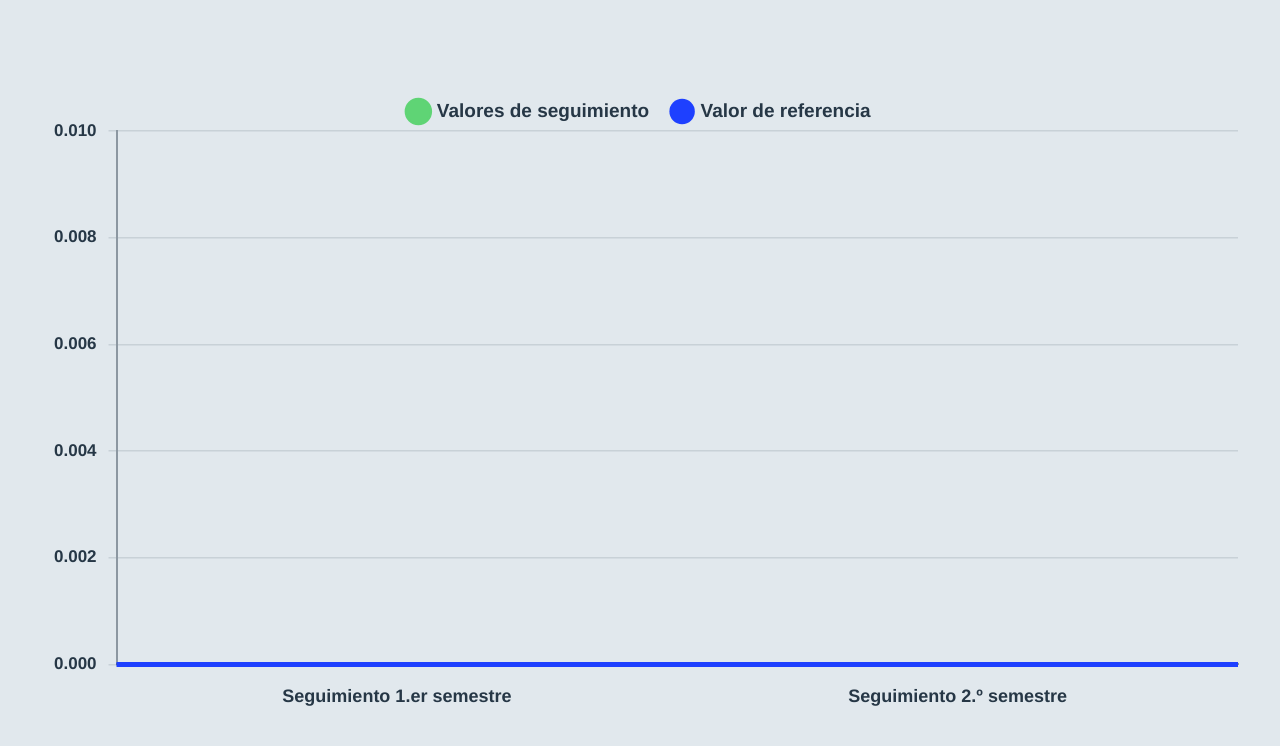
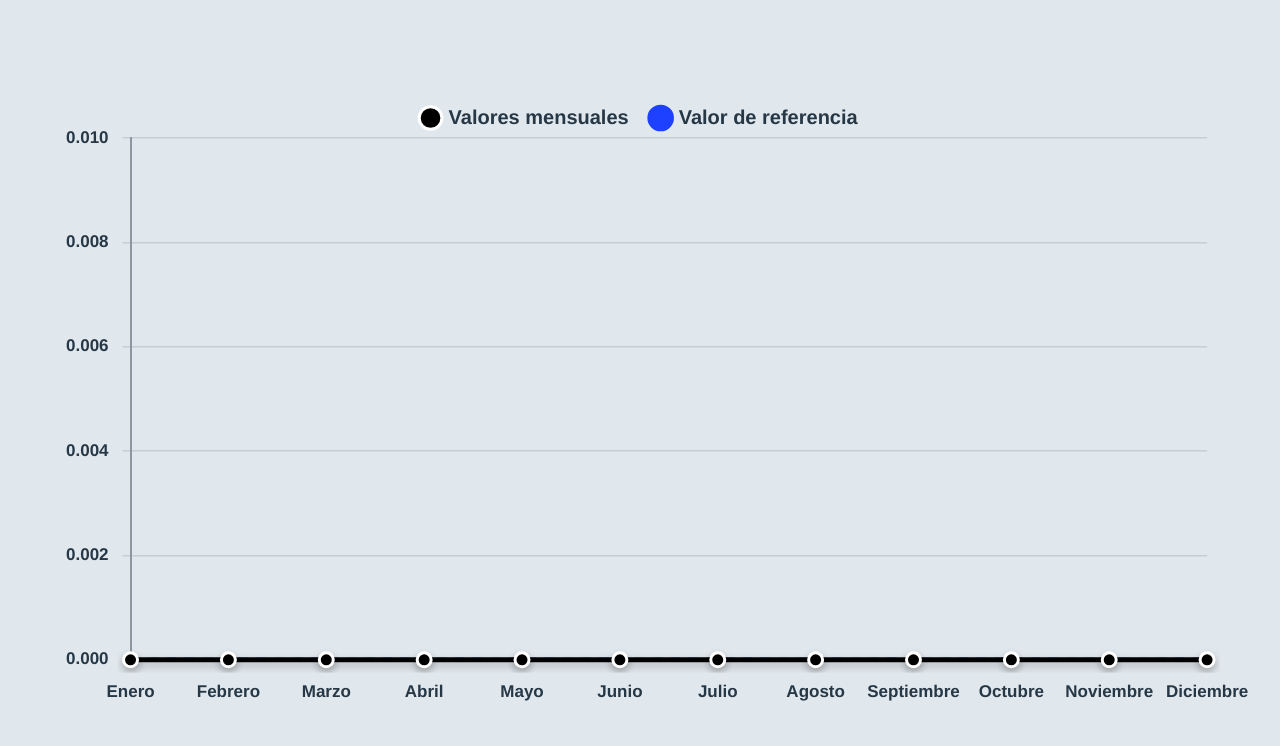
Before and after one commit to SimVia88/Grafica, a plain HTML site: page index.html in a window 1280 px wide. Drawn offline with nearby package versions, Linux system fonts and the light colour scheme.

Commit message:
ajustar vista de la grafica para movil_2

```diff
--- a/index.html
+++ b/index.html
@@ -1,17 +1,95 @@
 <!DOCTYPE html>
-<html lang="es"><head><meta charset="UTF-8"><meta name="viewport" content="width=device-width,initial-scale=1.0"><title>Gráfica de seguimiento</title>
+<html lang="es">
+<head>
+  <meta charset="UTF-8" />
+
+  <meta
+    name="viewport"
+    content="width=device-width, initial-scale=1.0"
+  >
+
+  <title>Gráfica mensual de seguimiento</title>
+
   <script src="https://cdn.jsdelivr.net/npm/chart.js"></script>
+
   <style>
-*{box-sizing:border-box}html,body{margin:0;width:100%;height:100%;background:#E1E8ED;font-family:"Segoe UI",Arial,sans-serif;overflow:hidden}
-body{display:flex;align-items:center;justify-content:center}
-.chart-shell{width:100%;max-height:100%;aspect-ratio:16/9;position:relative;padding:18px;display:flex;flex-direction:column;min-height:0}
-.mobile-legend{display:none;align-items:center;justify-content:center;gap:13px;white-space:nowrap;flex-shrink:0;color:#263746;font-size:10px;font-weight:650;padding:0 0 5px}
-.legend-item{display:inline-flex;align-items:center;gap:5px}.dot{width:8px;height:8px;border-radius:50%;display:inline-block}.dot-values{background:#5FD475}.dot-ref{background:#1e40ff}
-.chart-area{position:relative;flex:1;min-height:0;min-width:0}.chart-area canvas{display:block;width:100%!important;height:100%!important}
-@media(max-width:600px){.chart-shell{padding:5px 6px 5px}.mobile-legend{display:flex}}
-@media(max-width:340px){.mobile-legend{font-size:9px;gap:8px}.legend-item{gap:3px}}
-</style></head><body><main class="chart-shell"><div class="mobile-legend" aria-label="Leyenda"><span class="legend-item"><span class="dot dot-values"></span>Valores de seguimiento</span><span class="legend-item"><span class="dot dot-ref"></span>Valor de referencia</span></div><div class="chart-area"><canvas id="myChart" role="img" aria-label="Seguimiento semestral y referencia"></canvas></div></main>
+    * {
+      box-sizing: border-box;
+    }
+
+    html,
+    body {
+      width: 100%;
+      height: 100%;
+      margin: 0;
+      padding: 0;
+      overflow: hidden;
+      background-color: #E1E8ED;
+      font-family: Arial, sans-serif;
+    }
+
+    body {
+      display: flex;
+      justify-content: center;
+      align-items: center;
+    }
+
+    #contenedor {
+      width: 100%;
+      aspect-ratio: 16 / 9;
+      height: auto;
+      max-height: 100%;
+      padding: clamp(5px, 1.4vw, 18px);
+      position: relative;
+      min-width: 0;
+      min-height: 0;
+    }
+
+    #contenedor { display: flex; flex-direction: column; }
+    #grafica-area { flex: 1 1 auto; min-height: 0; min-width: 0; position: relative; }
+    canvas { width: 100% !important; height: 100% !important; display: block; }
+    #leyenda-movil { display: none; }
+    @media (max-width: 679px) {
+      #leyenda-movil {
+        display: flex; flex: 0 0 auto; justify-content: center;
+        align-items: center; gap: 13px; padding: 1px 0 4px;
+        white-space: nowrap; font-size: clamp(8px, 2.3vw, 11px);
+        font-weight: 700; color: #263746;
+      }
+      .elemento-leyenda { display: inline-flex; align-items: center; gap: 5px; }
+      .punto-leyenda { display: inline-block; width: 8px; height: 8px; border-radius: 50%; flex: 0 0 auto; }
+      .punto-negro { background: #000; }
+      .punto-azul { background: #1e40ff; }
+    }
+  </style>
+</head>
+
+<body>
+
+  <div id="contenedor">
+    <div id="leyenda-movil" aria-label="Leyenda de la gráfica">
+      <span class="elemento-leyenda"><span class="punto-leyenda punto-negro"></span>Valores mensuales</span>
+      <span class="elemento-leyenda"><span class="punto-leyenda punto-azul"></span>Valor de referencia</span>
+    </div>
+    <div id="grafica-area"><canvas id="myChart"></canvas></div>
+  </div>
+
   <script>
+    /*
+     * ==========================================================
+     * CONFIGURACIÓN DE UNIDADES E IDs
+     * ==========================================================
+     *
+     * Añade cada nueva ID dentro de la unidad correspondiente.
+     *
+     * Las IDs incluidas en "L/km":
+     * - Se dividen entre 10.000.
+     * - Se muestran con 4 decimales.
+     *
+     * Las demás IDs:
+     * - Se dividen entre 100.
+     * - Se muestran con 2 decimales.
+     */
     const simbolosConfig = {
       "%": [
         46, 45, 29, 28, 27, 17, 16, 15, 2, 1
@@ -34,17 +112,14 @@ body{display:flex;align-items:center;justify-content:center}
       ],
 
       /*
-       * Añade aquí todas las IDs de los indicadores
-       * expresados en litros por kilómetro.
+       * AÑADE AQUÍ todas las IDs de los indicadores
+       * que deban expresarse en litros por kilómetro.
        */
       "L/km": [
         32, 20, 7
       ]
     };
 
-    /*
-     * Obtiene la unidad asociada a la ID.
-     */
     function obtenerSimboloDesdeID(id) {
       for (const [simbolo, ids] of Object.entries(simbolosConfig)) {
         if (ids.includes(id)) {
@@ -55,44 +130,22 @@ body{display:flex;align-items:center;justify-content:center}
       return "";
     }
 
-    /*
-     * Solo L/km constituye una excepción:
-     * divide entre 10.000.
-     *
-     * Todo lo demás divide entre 100.
-     */
     function obtenerDivisorDesdeID(id) {
-      const simbolo =
-        obtenerSimboloDesdeID(id);
+      const simbolo = obtenerSimboloDesdeID(id);
 
       return simbolo === "L/km"
         ? 10000
         : 100;
     }
 
-    /*
-     * L/km se muestra con cuatro decimales.
-     * El resto, con dos.
-     */
     function obtenerDecimalesDesdeID(id) {
-      const simbolo =
-        obtenerSimboloDesdeID(id);
+      const simbolo = obtenerSimboloDesdeID(id);
 
       return simbolo === "L/km"
         ? 4
         : 2;
     }
 
-    /*
-     * Convierte de forma segura el texto recibido desde Adalo.
-     *
-     * Admite, entre otros:
-     * 1225
-     * 1,225
-     * 1.225
-     * 12,25
-     * 12.25
-     */
     function obtenerNumero(valor) {
       if (
         valor === null ||
@@ -132,43 +185,24 @@ body{display:flex;align-items:center;justify-content:center}
         texto = texto.replace(",", ".");
       }
 
-      const numero =
-        Number.parseFloat(texto);
+      const numero = Number.parseFloat(texto);
 
       return Number.isFinite(numero)
         ? numero
         : 0;
     }
 
-    /*
-     * Convierte el dato escalado de Adalo
-     * al valor real que debe mostrar la gráfica.
-     */
     function convertir(valor, divisor) {
       return obtenerNumero(valor) / divisor;
     }
 
-    /*
-     * Obtiene todos los parámetros enviados desde Adalo.
-     *
-     * La URL debe contener:
-     * referencia
-     * seguimiento1
-     * seguimiento2
-     * criterio
-     * id
-     */
     function getQueryParams() {
-      const urlParams =
-        new URLSearchParams(
+      const params = new URLSearchParams(
         window.location.search
       );
 
       const id =
-        Number.parseInt(
-          urlParams.get("id"),
-          10
-        ) || null;
+        Number.parseInt(params.get("id"), 10) || null;
 
       const divisor =
         obtenerDivisorDesdeID(id);
@@ -179,87 +213,370 @@ body{display:flex;align-items:center;justify-content:center}
       const simbolo =
         obtenerSimboloDesdeID(id);
 
-      const criterio =
-        (
-          urlParams.get("criterio") || "AUM"
-        )
-          .trim()
-          .toUpperCase();
-
       return {
         id: id,
         divisor: divisor,
         decimales: decimales,
         simbolo: simbolo,
-        criterio: criterio,
 
         referencia: convertir(
-          urlParams.get("referencia"),
+          params.get("referencia"),
           divisor
         ),
 
-        seguimiento1: convertir(
-          urlParams.get("seguimiento1"),
-          divisor
-        ),
-
-        seguimiento2: convertir(
-          urlParams.get("seguimiento2"),
-          divisor
-        )
+        datos: [
+          convertir(params.get("enero"), divisor),
+          convertir(params.get("febrero"), divisor),
+          convertir(params.get("marzo"), divisor),
+          convertir(params.get("abril"), divisor),
+          convertir(params.get("mayo"), divisor),
+          convertir(params.get("junio"), divisor),
+          convertir(params.get("julio"), divisor),
+          convertir(params.get("agosto"), divisor),
+          convertir(params.get("septiembre"), divisor),
+          convertir(params.get("octubre"), divisor),
+          convertir(params.get("noviembre"), divisor),
+          convertir(params.get("diciembre"), divisor)
+        ]
       };
     }
 
+    const params = getQueryParams();
 
-const params=getQueryParams();
-const etiquetas=["Seguimiento 1.er semestre","Seguimiento 2.º semestre"];
-const datos=[params.seguimiento1,params.seguimiento2];
-const colores=datos.map(v=>params.criterio==="AUM"?(v>=params.referencia?"#5FD475":"#F19595"):params.criterio==="DIS"?(v<=params.referencia?"#5FD475":"#F19595"):"#A0A0A0");
-const ctx=document.getElementById("myChart").getContext("2d");
-const valores=[...datos,params.referencia];
-const max=Math.max(0,...valores),min=Math.min(0,...valores);
-const margen=max===min?Math.max(Math.abs(max)*.2,params.simbolo==="L/km"?.005:.01):(max-min)*.2;
-const suggestedMin=Math.max(0,min-margen),suggestedMax=max+margen;
-const referenciaExtendida={id:"referenciaExtendida",afterDatasetsDraw(chart){
-  const {ctx,chartArea,scales}=chart;if(!chartArea||!scales.y)return;
-  const y=scales.y.getPixelForValue(params.referencia);if(y<chartArea.top||y>chartArea.bottom)return;
-  ctx.save();ctx.strokeStyle="#1e40ff";ctx.lineWidth=chart.width<=600?2.5:5;
-  ctx.beginPath();ctx.moveTo(chartArea.left,y);ctx.lineTo(chartArea.right,y);ctx.stroke();ctx.restore();
-}};
-const chart=new Chart(ctx,{
- type:"bar",data:{labels:etiquetas,datasets:[
-  {label:"Valores de seguimiento",data:datos,backgroundColor:colores,borderColor:colores,borderWidth:2,borderRadius:14,barPercentage:.7,categoryPercentage:.82,maxBarThickness:140},
-  {label:"Valor de referencia",type:"line",data:[params.referencia,params.referencia],borderColor:"#1e40ff",backgroundColor:"#1e40ff",borderWidth:0,pointRadius:0,pointHoverRadius:0,fill:false}
- ]},
- plugins:[referenciaExtendida],
- options:{responsive:true,maintainAspectRatio:false,devicePixelRatio:Math.min(window.devicePixelRatio||1,2),
- interaction:{mode:"index",intersect:false},
- layout:{padding:{top:20,right:24,bottom:20,left:24}},
- plugins:{legend:{position:"top",display:true,labels:{color:"#263746",usePointStyle:true,pointStyle:"circle",boxWidth:18,boxHeight:18,padding:24,font:{size:19,weight:"bold"}}},
- tooltip:{padding:12,backgroundColor:"rgba(38,55,70,.96)",titleColor:"#fff",bodyColor:"#fff",callbacks:{label(c){return c.dataset.label+": "+Number(c.raw).toFixed(params.decimales)+(params.simbolo?" "+params.simbolo:"");}}}},
- scales:{x:{grid:{display:false},border:{color:"rgba(38,55,70,.45)",width:2},ticks:{color:"#263746",padding:14,maxRotation:0,minRotation:0,font:{size:18,weight:"bold"}}},
- y:{beginAtZero:false,suggestedMin,suggestedMax,border:{color:"rgba(38,55,70,.45)",width:2},grid:{color:"rgba(38,55,70,.13)",lineWidth:1.5},ticks:{color:"#263746",padding:12,font:{size:17,weight:"bold"},maxTicksLimit:6,callback(value){const n=Number(value);let d=params.decimales;const ticks=this.getTicks();if(ticks.length>1){const step=Math.abs(ticks[1].value-ticks[0].value);while(d<6&&step>0&&Number(step.toFixed(d))===0)d++;}return n.toFixed(d);}},title:{display:Boolean(params.simbolo),text:params.simbolo,color:"#263746",padding:{bottom:12},font:{size:19,weight:"bold"}}}}
- }});
-function ajustar(){
- const ancho=document.querySelector('.chart-shell').getBoundingClientRect().width;
- const movil=ancho<=600;
- const muyEstrecho=ancho<=380;
- chart.options.plugins.legend.display=!movil;
- chart.options.layout.padding=movil?{top:5,right:6,bottom:4,left:3}:{top:20,right:24,bottom:20,left:24};
- chart.options.scales.x.ticks.font.size=movil?(muyEstrecho?10:12):18;
- chart.options.scales.x.ticks.padding=movil?5:14;
- chart.options.scales.x.ticks.callback=function(value){const label=this.getLabelForValue(value);if(!movil)return label;return value===0?["1.er","semestre"]:["2.º","semestre"];};
- chart.options.scales.y.ticks.font.size=movil?10:17;
- chart.options.scales.y.ticks.padding=movil?5:12;
- chart.options.scales.y.ticks.maxTicksLimit=movil?6:7;
- chart.options.scales.y.title.font.size=movil?11:19;
- chart.options.scales.y.title.padding={bottom:movil?4:12};
- chart.options.plugins.tooltip.titleFont={size:movil?12:18,weight:"bold"};
- chart.options.plugins.tooltip.bodyFont={size:movil?12:17,weight:"bold"};
- chart.update('none');
+    // La anchura REAL del WebView determina la tipografía y los márgenes.
+    // Mantiene el aspecto original en escritorio.
+    const contenedor = document.getElementById("contenedor");
+    const ancho = window.innerWidth;
+    const movil = ancho < 680;
+    const compacto = ancho < 480;
+    const ajustar = (desktop, mobile, small) => compacto ? small : (movil ? mobile : desktop);
+
+
+    const meses = [
+      "Enero",
+      "Febrero",
+      "Marzo",
+      "Abril",
+      "Mayo",
+      "Junio",
+      "Julio",
+      "Agosto",
+      "Septiembre",
+      "Octubre",
+      "Noviembre",
+      "Diciembre"
+    ];
+
+    const referenciaArray =
+      meses.map(() => params.referencia);
+
+    const ctx =
+      document
+        .getElementById("myChart")
+        .getContext("2d");
+
+    const gradientFill =
+      ctx.createLinearGradient(0, 0, 0, 500);
+
+    gradientFill.addColorStop(
+      0,
+      "rgba(0, 0, 0, 0.15)"
+    );
+
+    gradientFill.addColorStop(
+      1,
+      "rgba(0, 0, 0, 0)"
+    );
+
+    const shadowPlugin = {
+      id: "lineShadow",
+
+      beforeDatasetDraw(chart, args) {
+        if (args.index !== 0) {
+          return;
         }
-let lastWidth=0;
-const observer=new ResizeObserver(entries=>{const w=Math.round(entries[0].contentRect.width);if(w!==lastWidth){lastWidth=w;ajustar();}});
-observer.observe(document.querySelector('.chart-shell'));
-ajustar();
-</script></body></html>
+
+        const contexto = chart.ctx;
+
+        contexto.save();
+        contexto.shadowColor =
+          "rgba(0, 0, 0, 0.25)";
+        contexto.shadowBlur = 8;
+        contexto.shadowOffsetY = 4;
+      },
+
+      afterDatasetDraw(chart, args) {
+        if (args.index !== 0) {
+          return;
+        }
+
+        chart.ctx.restore();
+      }
+    };
+
+    const todosLosValores = [
+      ...params.datos,
+      params.referencia
+    ].filter(valor => Number.isFinite(valor));
+
+    const maxValor =
+      Math.max(...todosLosValores, 0);
+
+    const minValor =
+      Math.min(...todosLosValores, 0);
+
+    const margen =
+      maxValor === minValor
+        ? Math.max(Math.abs(maxValor) * 0.2, 0.01)
+        : (maxValor - minValor) * 0.15;
+
+    const suggestedMin =
+      Math.max(0, minValor - margen);
+
+    const suggestedMax =
+      maxValor + margen;
+
+    // Evita que varios niveles del eje Y aparezcan con el mismo texto
+    // (por ejemplo 0.00, 0.01, 0.01 cuando todos los datos son cero).
+    const rangoVisible = Math.max(suggestedMax - suggestedMin, 0.000001);
+    const decimalesEje = Math.min(8, Math.max(
+      params.decimales,
+      Math.ceil(-Math.log10(rangoVisible / 6))
+    ));
+
+    const grafica = new Chart(ctx, {
+      type: "line",
+
+      data: {
+        labels: meses,
+
+        datasets: [
+          {
+            label: "Valores mensuales",
+            data: params.datos,
+
+            fill: true,
+            backgroundColor: gradientFill,
+
+            borderColor: "#000000",
+            borderWidth: ajustar(5, 3, 2.5),
+
+            pointBackgroundColor: "#000000",
+            pointBorderColor: "#ffffff",
+            pointBorderWidth: ajustar(3, 2, 1.5),
+
+            pointRadius: ajustar(7, 4, 3),
+            pointHoverRadius: ajustar(10, 6, 5),
+
+            tension: 0.3,
+            spanGaps: false
+          },
+
+          {
+            label: "Valor de referencia",
+            data: referenciaArray,
+
+            fill: false,
+
+            borderColor: "#1e40ff",
+            backgroundColor: "#1e40ff",
+
+            borderWidth: ajustar(4, 2.5, 2),
+            borderDash: [10, 8],
+
+            pointRadius: 0,
+            pointHoverRadius: 0,
+
+            tension: 0
+          }
+        ]
+      },
+
+      options: {
+        responsive: true,
+        maintainAspectRatio: false,
+        devicePixelRatio: Math.min(window.devicePixelRatio || 1, 2),
+
+        interaction: {
+          mode: "index",
+          intersect: false
+        },
+
+        layout: {
+          padding: {
+            top: ajustar(26, 8, 4),
+            right: ajustar(34, 8, 2),
+            bottom: ajustar(26, 8, 2),
+            left: ajustar(34, 8, 2)
+          }
+        },
+
+        plugins: {
+          legend: {
+            display: !movil,
+            position: "top",
+
+            labels: {
+              color: "#263746",
+              usePointStyle: true,
+              pointStyle: "circle",
+              boxWidth: ajustar(16, 8, 6),
+              boxHeight: ajustar(16, 8, 6),
+              padding: ajustar(24, 7, 4),
+
+              font: {
+                size: ajustar(20, 11, 9),
+                weight: "bold"
+              }
+            }
+          },
+
+          tooltip: {
+            padding: 16,
+            titleColor: "#ffffff",
+            bodyColor: "#ffffff",
+            backgroundColor: "rgba(38, 55, 70, 0.96)",
+            displayColors: true,
+
+            titleFont: {
+              size: 18,
+              weight: "bold"
+            },
+
+            bodyFont: {
+              size: 17,
+              weight: "bold"
+            },
+
+            callbacks: {
+              label(context) {
+                const valor =
+                  Number(context.raw);
+
+                const valorFormateado =
+                  valor.toFixed(params.decimales);
+
+                const unidad =
+                  params.simbolo
+                    ? " " + params.simbolo
+                    : "";
+
+                return (
+                  context.dataset.label +
+                  ": " +
+                  valorFormateado +
+                  unidad
+                );
+              }
+            }
+          }
+        },
+
+        scales: {
+          x: {
+            grid: {
+              display: false
+            },
+
+            border: {
+              color: "rgba(38, 55, 70, 0.45)",
+              width: 2
+            },
+
+            ticks: {
+              color: "#263746",
+              padding: ajustar(14, 5, 3),
+              maxRotation: 0,
+              minRotation: 0,
+              autoSkip: true,
+              maxTicksLimit: ajustar(12, 7, 6),
+              callback(value) {
+                const etiqueta = this.getLabelForValue(value);
+                return movil ? etiqueta.substring(0, 3) : etiqueta;
+              },
+
+              font: {
+                size: ajustar(17, 10, 9),
+                weight: "bold"
+              }
+            }
+          },
+
+          y: {
+            beginAtZero: false,
+            suggestedMin: suggestedMin,
+            suggestedMax: suggestedMax,
+
+            border: {
+              color: "rgba(38, 55, 70, 0.45)",
+              width: 2
+            },
+
+            grid: {
+              color: "rgba(38, 55, 70, 0.14)",
+              lineWidth: 1.5
+            },
+
+            ticks: {
+              color: "#263746",
+              padding: ajustar(14, 4, 2),
+              maxTicksLimit: movil ? 6 : 7,
+              count: movil ? 6 : undefined,
+              autoSkip: false,
+
+              font: {
+                size: ajustar(17, 9, 8),
+                weight: "bold"
+              },
+
+              callback(value) {
+                return Number(value).toFixed(decimalesEje);
+              }
+            },
+
+            title: {
+              display: Boolean(params.simbolo),
+              text: params.simbolo,
+              color: "#263746",
+              padding: {
+                bottom: 14
+              },
+
+              font: {
+                size: ajustar(19, 11, 9),
+                weight: "bold"
+              }
+            }
+          }
+        }
+      },
+
+      plugins: [
+        shadowPlugin
+      ]
+    });
+
+    // Sincroniza la leyenda de Chart.js con la leyenda HTML al redimensionar.
+    // El valor calculado durante la carga no basta si la ventana cambia de tamaño.
+    let ultimaVistaMovil = null;
+    function sincronizarVista() {
+      const anchoActual = window.innerWidth;
+      const esMovil = anchoActual < 680;
+      const esCompacto = anchoActual < 480;
+      if (esMovil === ultimaVistaMovil) return;
+      ultimaVistaMovil = esMovil;
+      grafica.options.plugins.legend.display = !esMovil;
+      grafica.options.layout.padding = esMovil
+        ? { top: 4, right: 3, bottom: 3, left: 3 }
+        : { top: 26, right: 34, bottom: 26, left: 34 };
+      grafica.options.scales.x.ticks.font.size = esMovil ? (esCompacto ? 9 : 11) : 17;
+      grafica.options.scales.y.ticks.font.size = esMovil ? (esCompacto ? 9 : 11) : 17;
+      grafica.options.scales.y.ticks.maxTicksLimit = esMovil ? 6 : 7;
+      grafica.update('none');
+    }
+    window.addEventListener('resize', sincronizarVista, { passive: true });
+    sincronizarVista();
+  </script>
+
+</body>
+</html>
```
Lines whose indentation alone changed are shown as unchanged.
